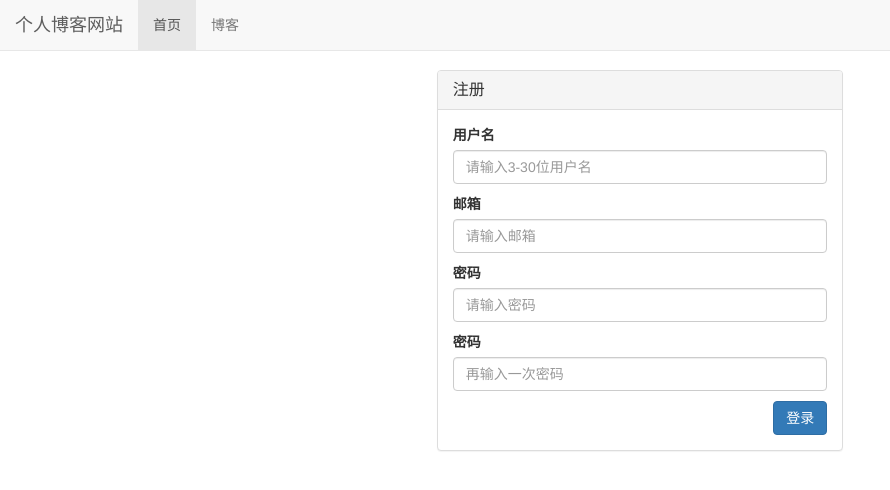
After one commit to able8/Django-Course, a Django app: page /register/ in a window 1280 px wide. The commit adds this page. Shown: the top 490 px of the page, without its empty margins (0-890 px from the left). Run offline with Django 3.2, Linux system fonts and the light colour scheme; some libraries are stand-ins or nearby versions.

Commit message:
p24 定制用户注册表单，添加注册用户页面，处理用户注册逻辑

```diff
--- a/mysite/blog/templates/blog/blog_detail.html
+++ b/mysite/blog/templates/blog/blog_detail.html
@@ -53,7 +53,9 @@
                 </form>
             {% else %}
                 未登录，登录后方可评论
-                <a href="{% url 'login' %}?from={{ request.get_full_path }}">登录</a>
+                <a class="btn btn-primary" href="{% url 'login' %}?from={{ request.get_full_path }}">登录</a>
+                <span>or</span>
+                <a class="btn btn-danger" href="{% url 'register' %}?from={{ request.get_full_path }}">注册</a>
             {% endif %}
             </div>
             <div class="comment-area">
--- a/mysite/mysite/forms.py
+++ b/mysite/mysite/forms.py
@@ -1,6 +1,6 @@
 from django import forms
 from django.contrib import auth
-
+from django.contrib.auth.models import User
 
 # 定制登录表单
 class LoginForm(forms.Form):
@@ -23,3 +23,41 @@ class LoginForm(forms.Form):
         else:
             self.cleaned_data['user'] = user
         return self.cleaned_data
+
+class RegForm(forms.Form):
+    username = forms.CharField(label='用户名',
+                        required=True, # 默认为True
+                        max_length=30,
+                        min_length=4,
+                        widget=forms.TextInput(attrs={'class': 'form-control',
+                            'placeholder':'请输入3-30位用户名'}))
+    email = forms.EmailField(label='邮箱',
+                        widget=forms.TextInput(attrs={'class': 'form-control',
+                            'placeholder':'请输入邮箱'}))
+
+    password = forms.CharField(label='密码',
+                        min_length=6,
+                        widget=forms.PasswordInput(attrs={'class': 'form-control', 'placeholder':'请输入密码'}))
+    password_again = forms.CharField(label='密码',
+                        min_length=6,
+                        widget=forms.PasswordInput(attrs={'class': 'form-control', 'placeholder':'再输入一次密码'}))
+
+    # 验证数据, 是否有效，是否存在
+    def clean_username(self):
+        username = self.cleaned_data['username']
+        if User.objects.filter(username=username).exists():
+            raise forms.ValidationError('用户名已存在')
+        return username
+
+    def clean_email(self):
+        email = self.cleaned_data['email']
+        if User.objects.filter(email=email).exists():
+            raise forms.ValidationError('邮箱已存在')
+        return email
+
+    def clean_password_again(self):
+        password = self.cleaned_data['password']
+        password_again = self.cleaned_data['password_again']
+        if password != password_again:
+            raise forms.ValidationError('两次输入的密码不一致')
+        return password_again
--- a/mysite/mysite/urls.py
+++ b/mysite/mysite/urls.py
@@ -25,8 +25,9 @@ urlpatterns = [
     path('admin/', admin.site.urls),
     path('ckeditor', include('ckeditor_uploader.urls')),
     path('blog/', include('blog.urls')),
+    path('comment/', include('comment.urls')),
     path('login/', views.login, name='login'),
-    path('comment/', include('comment.urls')),
+    path('register/', views.register, name='register')
 ]
 
 urlpatterns += static(settings.MEDIA_URL, document_root=settings.MEDIA_ROOT)
--- a/mysite/mysite/views.py
+++ b/mysite/mysite/views.py
@@ -1,11 +1,12 @@
 from django.shortcuts import render, redirect
 from django.core.cache import cache
 from django.contrib import auth
+from django.contrib.auth.models import User
 from django.contrib.contenttypes.models import ContentType
 from read_statistics.utils import get_seven_days_read_data, get_today_hot_data, get_yesterday_hot_data, get_7_days_hot_data
 from blog.models import Blog
 from django.urls import reverse
-from .forms import LoginForm
+from .forms import LoginForm, RegForm
 
 def home(request):
     blog_content_type = ContentType.objects.get_for_model(Blog)
@@ -44,3 +45,34 @@ def login(request):
     context = {}
     context['login_form'] = login_form
     return render(request, 'login.html', context)
+
+
+def register(request):
+    if request.method == 'POST':
+        reg_form = RegForm(request.POST)
+        if reg_form.is_valid():
+            username = reg_form.cleaned_data['username']
+            password = reg_form.cleaned_data['password']
+            email = reg_form.cleaned_data['email']
+            # 创建用户
+            user = User.objects.create_user(username, email, password)
+            user.save()
+            # 或者
+            '''
+            user = User()
+            user.username = username
+            user.email = email
+            user.set_password(password)
+            user.save()
+            '''
+            # 登录用户
+            user = auth.authenticate(username=username, password=password)
+            auth.login(request, user)
+            # 跳转注册之前的页面
+            return redirect(request.GET.get('from', reverse('home')))
+    else:
+        reg_form = RegForm() # 实例化表单
+
+    context = {}
+    context['reg_form'] = reg_form
+    return render(request, 'register.html', context)
--- /dev/null
+++ b/mysite/templates/register.html
@@ -0,0 +1,43 @@
+{% extends "base.html" %}
+{% load staticfiles %}
+
+{% block nav_home_active %}active{% endblock %}
+
+{% block title %}
+    我的网站|注册
+{% endblock title %}
+{% block header_extends %}
+    <link rel="stylesheet" href="{% static 'home.css' %}">
+    <script src="http://cdn.hcharts.cn/highcharts/highcharts.js"></script>
+{% endblock header_extends %}
+
+{% block content %}
+<div class="containter">
+    <div class="row">
+        <div class="col-xs-4 col-xs-offset-4">
+
+            <div class="panel panel-default">
+                <div class="panel-heading">
+                    <h3 class="panel-title">注册</h3>
+                </div>
+                <div class="panel-body">
+                    <form action="" method="POST">
+                        {% csrf_token %}
+                        {% comment %} {{ login_form }} 定制显示 {% endcomment %}
+                        {% for field in reg_form %}
+                            <label for="field.id_for_label">{{ field.label }}</label>
+                            {{ field }}
+                            <p class="text-danger">
+                                {{ field.errors.as_text }}
+                            </p>
+                        {% endfor %}
+                        <span class="pull-left text-danger">{{ reg_form.non_field_errors }}</span>
+                        <input type="submit" value="登录" class="btn btn-primary pull-right">
+                    </form>
+                </div>
+            </div>
+
+        </div>
+    </div>
+</div>
+{% endblock content %}
```
Also changed, not shown: README.md, mysite/db.sqlite3.
